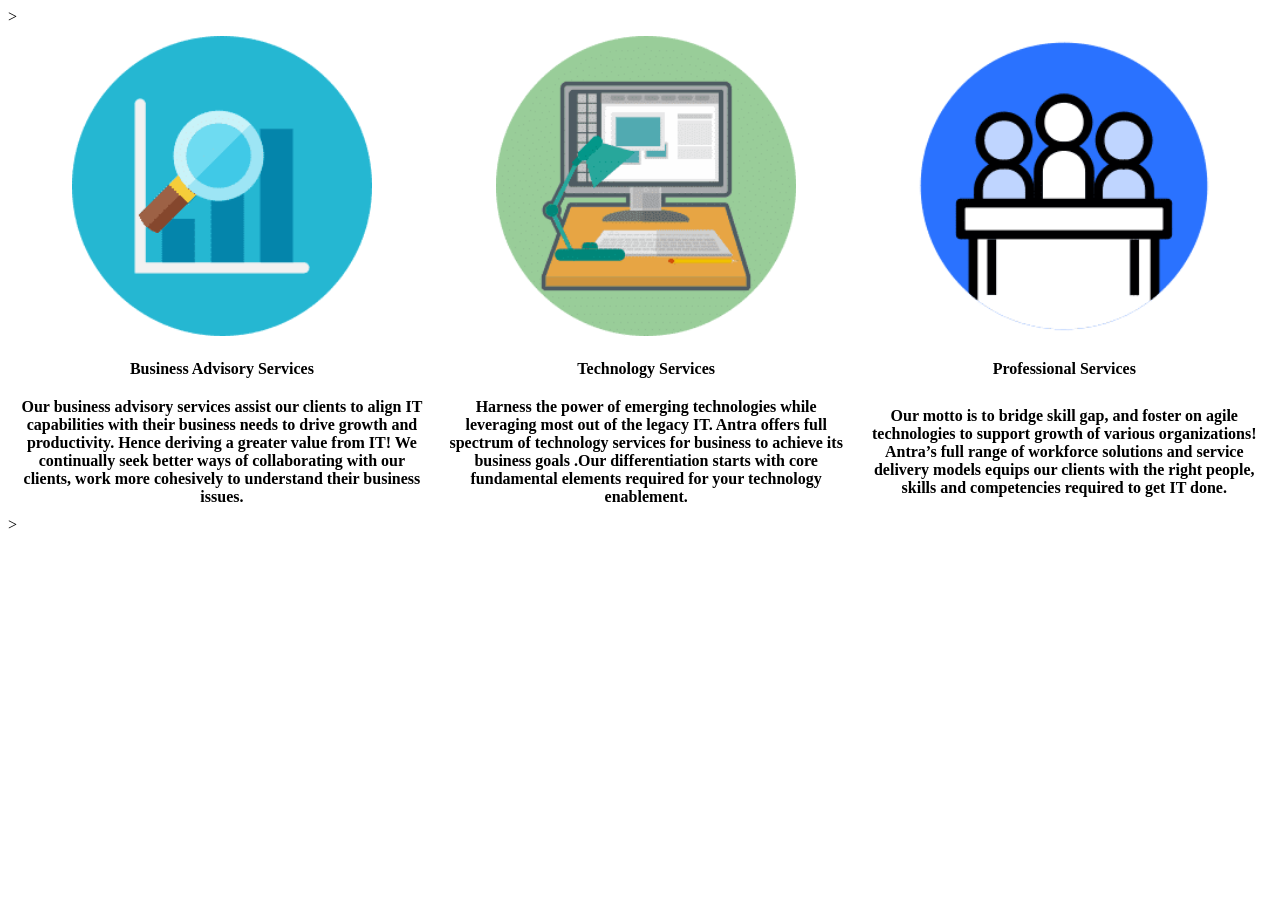
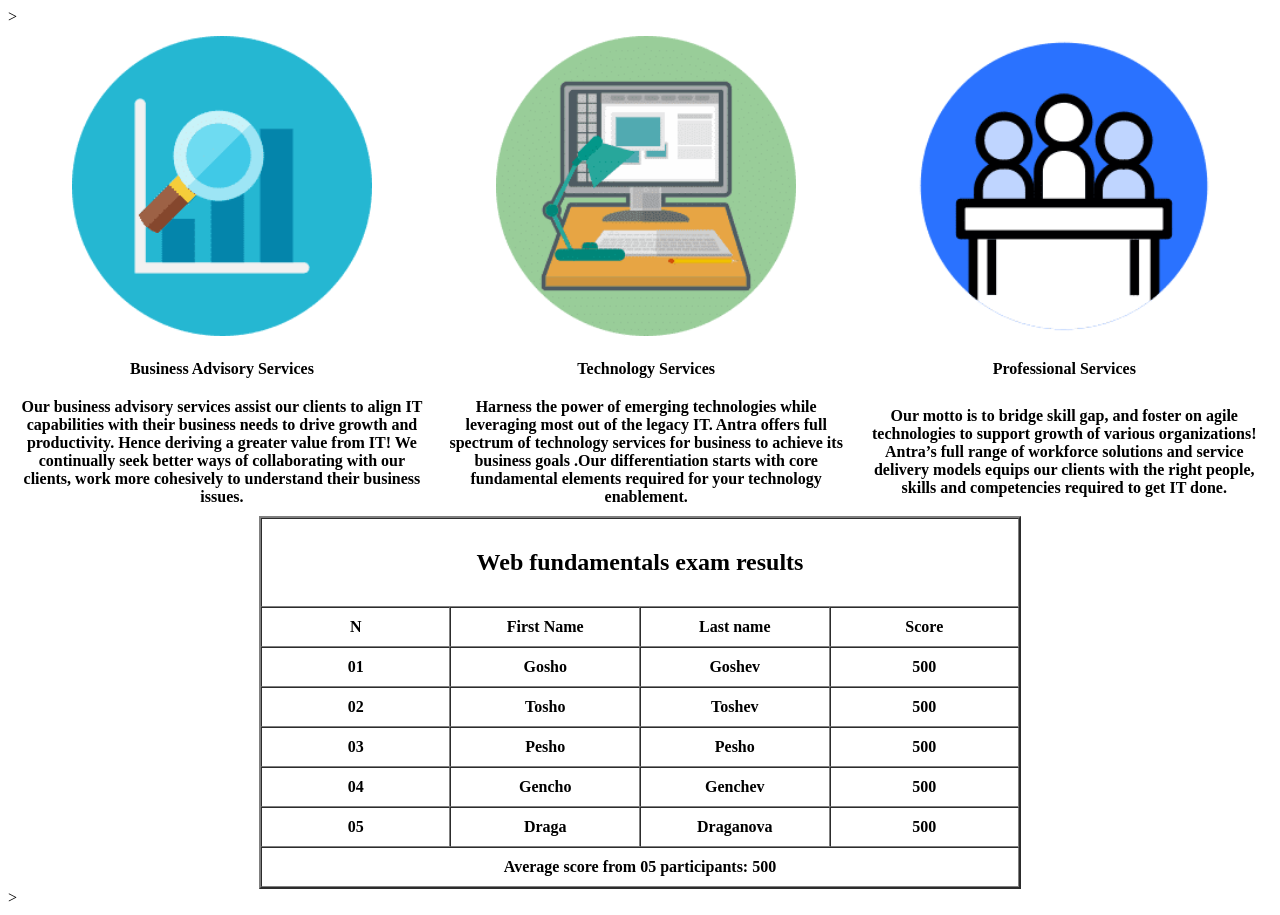
Before and after one commit to iMakkHD/AntraHTML, a plain HTML site: page index.html in a window 1280 px wide. Before the commit the page ends 800 px from the top, so only its background shows below. Drawn offline with Linux system fonts and the light colour scheme.

Commit message:
Update index.html
Created problem 2

```diff
--- a/index.html
+++ b/index.html
@@ -49,5 +49,104 @@
             </tr>
         </tbody>
     </table>
+
+        <table cellpadding="10" cellspacing="0" style="margin-left:auto;margin-right:auto;" border="2">
+            <thead>
+                <th colspan="5">
+                    <strong><h2>Web fundamentals exam results</h2></strong>
+                </th>
+            </thead>
+            <tbody>
+                <tr>
+                    <th style="width: 15%">
+                        N
+                    </th>
+                    <th style="width: 15%">
+                        First Name
+                    </th>
+                    <th style="width: 15%">
+                        Last name
+                    </th>
+                    <th style="width: 15%">
+                        Score
+                    </th>
+                </tr>
+                <tr>
+                    <th>
+                        <Strong>01</Strong>
+                    </th>
+                    <th>
+                        <Strong>Gosho</Strong>
+                    </th>
+                    <th>
+                        <Strong>Goshev</Strong>
+                    </th>
+                    <th>
+                        <Strong>500</Strong>
+                    </th>
+                </tr>
+                <tr>
+                    <th>
+                        <Strong>02</Strong>
+                    </th>
+                    <th>
+                        <Strong>Tosho</Strong>
+                    </th>
+                    <th>
+                        <Strong>Toshev</Strong>
+                    </th>
+                    <th>
+                        <Strong>500</Strong>
+                    </th>
+                </tr>
+                <tr>
+                    <th>
+                        <Strong>03</Strong>
+                    </th>
+                    <th>
+                        <Strong>Pesho</Strong>
+                    </th>
+                    <th>
+                        <Strong>Pesho</Strong>
+                    </th>
+                    <th>
+                        <Strong>500</Strong>
+                    </th>
+                </tr>
+                <tr>
+                    <th>
+                        <Strong>04</Strong>
+                    </th>
+                    <th>
+                        <Strong>Gencho</Strong>
+                    </th>
+                    <th>
+                        <Strong>Genchev</Strong>
+                    </th>
+                    <th>
+                        <Strong>500</Strong>
+                    </th>
+                </tr>
+                <tr>
+                    <th>
+                        <Strong>05</Strong>
+                    </th>
+                    <th>
+                        <Strong>Draga</Strong>
+                    </th>
+                    <th>
+                        <Strong>Draganova</Strong>
+                    </th>
+                    <th>
+                        <Strong>500</Strong>
+                    </th>
+                </tr>
+            </tbody>
+            <tfoot>
+                <tr>
+                  <th colspan="5">Average score from 05 participants: 500</th>
+                </tr>
+              </tfoot>
+    </table>
 </body>
 </html>>
```
